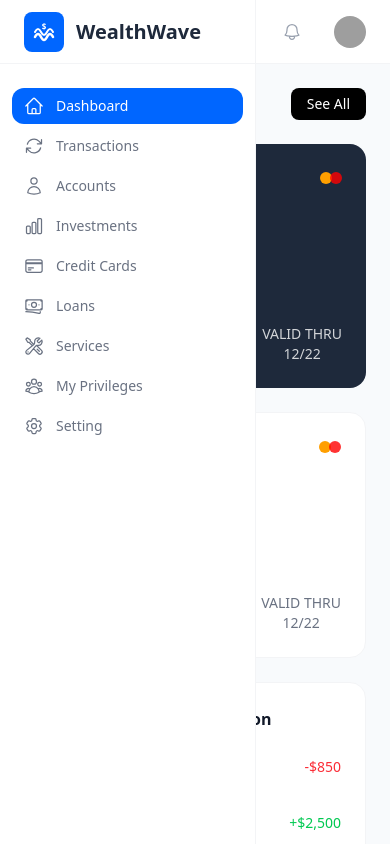
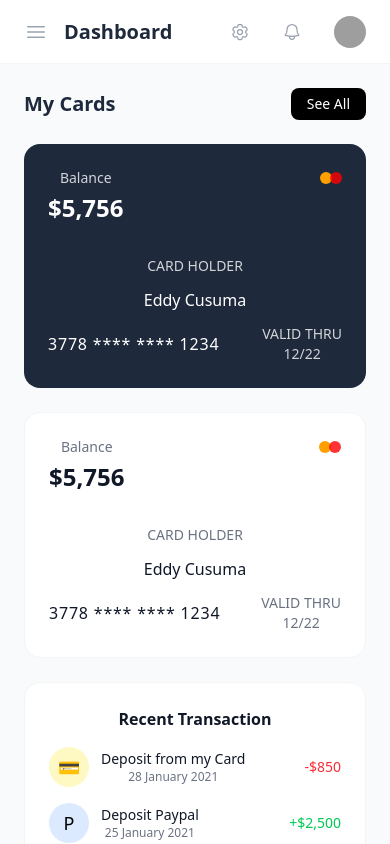
Before and after one commit to bugracinbat/financial-dashboard, a React (Vite) app: page / in a window 390 px wide. Shown: the top 844 px of the page. Built offline with nearby package versions, Linux system fonts and the light colour scheme; grey boxes are pictures that could not be loaded.

Commit message:
Enhance MainLayout: improve sidebar visibility and update header to reflect current page

```diff
--- a/src/layouts/MainLayout.tsx
+++ b/src/layouts/MainLayout.tsx
@@ -37,10 +37,12 @@ export default function MainLayout({ children }: MainLayoutProps) {
   const [searchQuery, setSearchQuery] = useState("");
   const [isSidebarOpen, setIsSidebarOpen] = useState(false);
 
+  const currentPage = navigation.find(item => item.href === location.pathname)?.name || "Overview";
+
   return (
     <div className="min-h-screen bg-[#F8FAFC]">
-      {/* Sidebar */}
-      <div className="fixed inset-y-0 left-0 w-64 bg-white border-r border-gray-100 z-30">
+      {/* Desktop Sidebar */}
+      <div className="hidden lg:block fixed inset-y-0 left-0 w-64 bg-white border-r border-gray-100 z-30">
         <div className="flex h-16 items-center px-6 border-b border-gray-100">
           <div className="flex items-center space-x-3">
             <div className="bg-[#0066FF] p-2 rounded-lg">
@@ -105,14 +107,15 @@ export default function MainLayout({ children }: MainLayoutProps) {
 
       {/* Mobile sidebar overlay */}
       <div
-        className={`lg:hidden fixed inset-0 bg-gray-600 bg-opacity-75 z-20 ${
-          isSidebarOpen ? "block" : "hidden"
+        className={`fixed inset-0 bg-gray-600 bg-opacity-75 z-40 transition-opacity duration-200 lg:hidden ${
+          isSidebarOpen ? "opacity-100" : "opacity-0 pointer-events-none"
         }`}
         onClick={() => setIsSidebarOpen(false)}
       />
 
+      {/* Mobile Sidebar */}
       <div
-        className={`lg:hidden fixed inset-y-0 left-0 w-64 bg-white border-r border-gray-100 transform transition-transform duration-200 ease-in-out z-30 ${
+        className={`fixed inset-y-0 left-0 w-64 bg-white border-r border-gray-100 transform transition-transform duration-200 ease-in-out z-50 lg:hidden ${
           isSidebarOpen ? "translate-x-0" : "-translate-x-full"
         }`}
       >
@@ -165,7 +168,7 @@ export default function MainLayout({ children }: MainLayoutProps) {
                 to={item.href}
                 className={`group flex items-center px-3 py-2 mb-1 rounded-xl transition-all text-sm ${
                   isActive
-                    ? "bg-[#0066FF]"
+                    ? "bg-[#0066FF] text-white"
                     : "text-gray-500 hover:bg-gray-50 hover:text-gray-900"
                 }`}
                 onClick={() => setIsSidebarOpen(false)}
@@ -175,9 +178,7 @@ export default function MainLayout({ children }: MainLayoutProps) {
                     isActive ? "text-white" : ""
                   }`}
                 />
-                <span className={isActive ? "text-white" : ""}>
-                  {item.name}
-                </span>
+                <span>{item.name}</span>
               </Link>
             );
           })}
@@ -195,7 +196,7 @@ export default function MainLayout({ children }: MainLayoutProps) {
             <Bars3Icon className="h-6 w-6 text-gray-400" />
           </button>
           <div className="flex-1 flex items-center justify-between">
-            <h1 className="text-xl font-semibold text-[#1E293B]">Overview</h1>
+            <h1 className="text-xl font-semibold text-[#1E293B]">{currentPage}</h1>
             <div className="flex items-center space-x-4">
               <div className="relative hidden sm:block">
                 <div className="relative">
```
